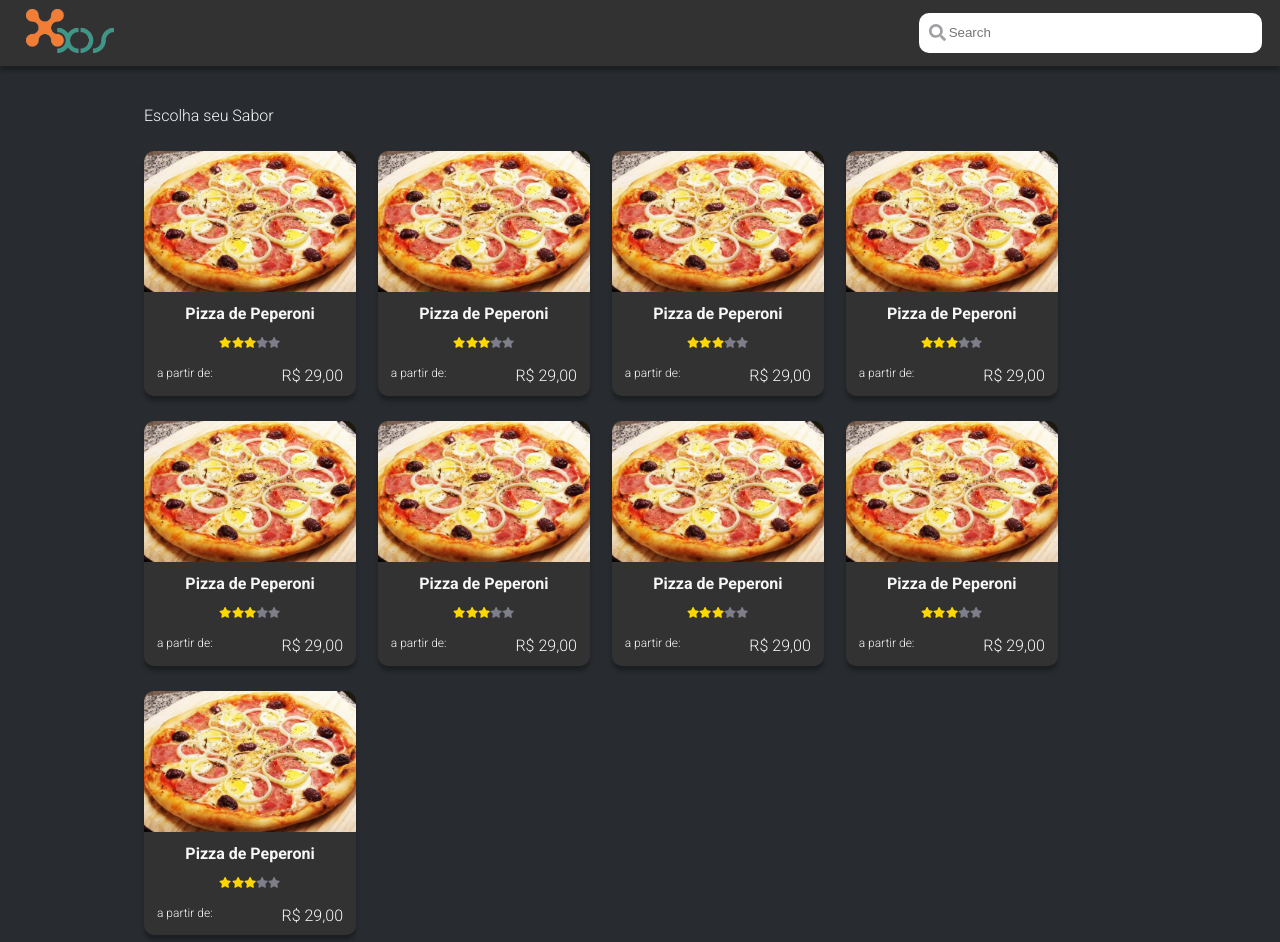
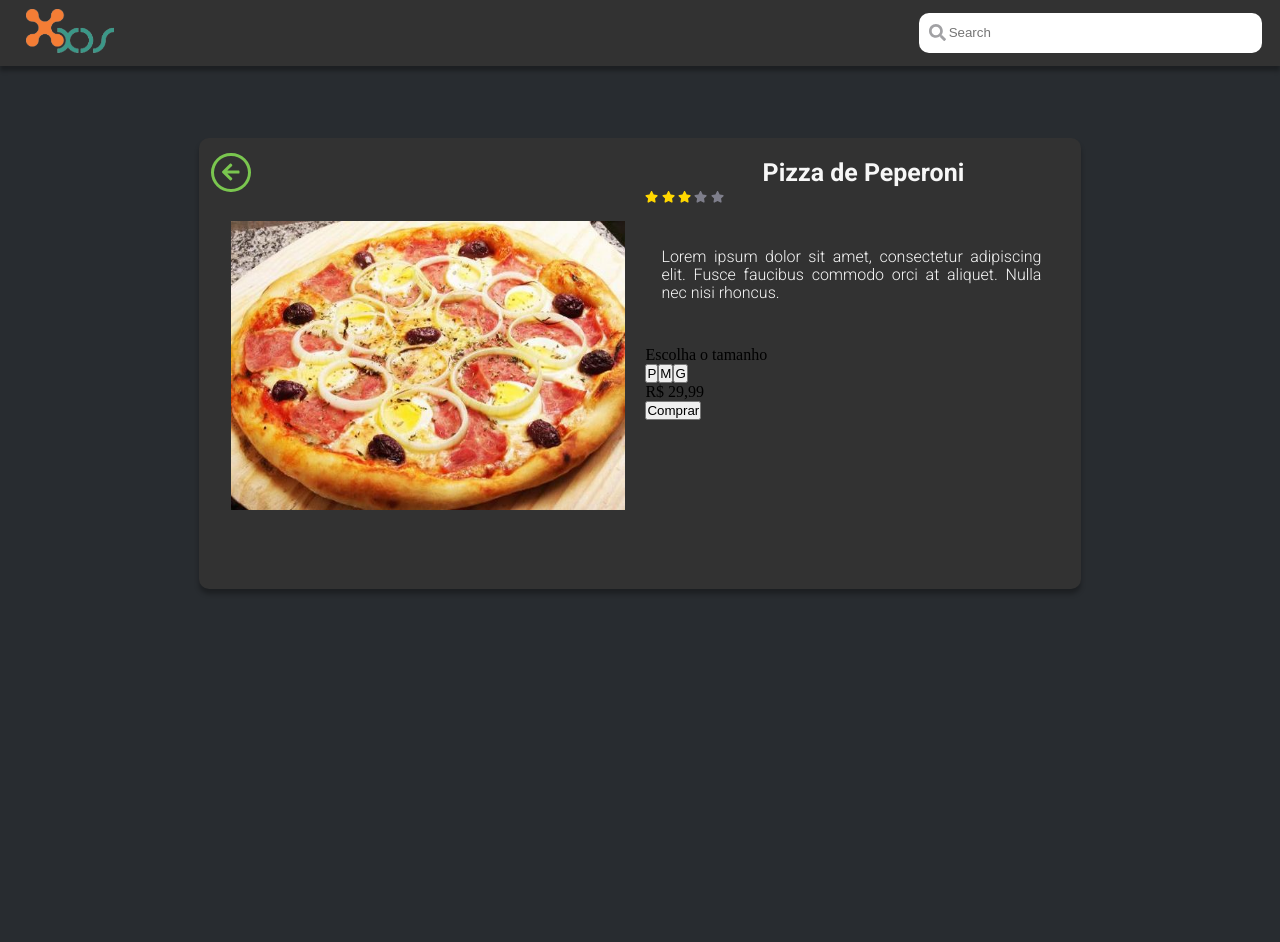
Before and after one commit to viniciusBotelho625/Pizzaria-XDS, a React (Create React App) app: page / in a window 1280 px wide. After the commit the page ends 800 px from the top, so only its background shows below. Built offline with nearby package versions, Linux system fonts and the light colour scheme.

Commit message:
Tela Detalhe do Pedido

```diff
--- /dev/null
+++ b/src/components/CardDetail.tsx
@@ -0,0 +1,53 @@
+import React from 'react';
+import styles from '../styles/components/CardDetail.module.css';
+import { FontAwesomeIcon } from '@fortawesome/react-fontawesome'
+import { faArrowLeft } from '@fortawesome/free-solid-svg-icons'
+import { faStar } from '@fortawesome/free-solid-svg-icons'
+import pizzaImg from '../assets/pizza.jpg';
+
+export function CardDetail() {
+    return(
+        <div className={styles.CardDetail}>
+            <div className={styles.cardDetailImage}>
+                <button type="button">
+                    <span>
+                        <FontAwesomeIcon icon={faArrowLeft} />
+                    </span>
+                </button>
+                <figure>
+                    <img src={pizzaImg} alt="Imagem do pedido"/>
+                </figure>
+            </div>
+            <div className={styles.CardDetailInformation}>
+                <p className={styles.title}>Pizza de Peperoni</p>
+                <span>
+                    <FontAwesomeIcon icon={faStar}/>
+                </span>
+                <span>
+                    <FontAwesomeIcon icon={faStar}/>
+                </span>
+                <span>
+                    <FontAwesomeIcon icon={faStar}/>
+                </span>
+                <span>
+                    <FontAwesomeIcon icon={faStar}/>
+                </span>
+                <span>
+                    <FontAwesomeIcon icon={faStar}/>
+                </span>
+                <p className={styles.description}>Lorem ipsum dolor sit amet, consectetur adipiscing elit.
+                Fusce faucibus commodo orci at aliquet. Nulla nec nisi rhoncus.</p>
+                <div className={styles.orderSize}>
+                    <p>Escolha o tamanho</p>
+                    <button type="button">P</button>
+                    <button type="button">M</button>
+                    <button type="button">G</button>
+                </div>
+                <div className={styles.orderPrice}>
+                    <p>R$ 29,99</p>
+                </div>
+                <button type="submit">Comprar</button>
+            </div>
+        </div>
+    );
+}
--- /dev/null
+++ b/src/pages/detail.tsx
@@ -0,0 +1,12 @@
+import React from 'react';
+import { SideBar } from '../components/SideBar';
+import { CardDetail } from '../components/CardDetail';
+
+export default function Detail() {
+    return(
+        <div>
+            <SideBar />
+            <CardDetail />
+        </div>
+    );
+}
--- a/src/routes.tsx
+++ b/src/routes.tsx
@@ -3,12 +3,14 @@ import {  BrowserRouter, Route } from 'react-router-dom';
 
 import List from './pages/list';
 import Logon from './pages/login';
+import Detail from './pages/detail';
 
 function Routes() {
     return(
         <BrowserRouter>
-            <Route path="/menu" component={Logon}/>
-            <Route path="/" exact component={List}/>
+            <Route path="/sdhb" component={Logon}/>
+            <Route path="/as" component={List}/>
+            <Route path="/" exact component={Detail}/>
         </BrowserRouter>
     );
 }
--- /dev/null
+++ b/src/styles/components/CardDetail.module.css
@@ -0,0 +1,70 @@
+.CardDetail {
+    background-color: var(--graphite);
+    width: 55.18rem;
+    height: 28.18rem;
+    margin: 4.5rem auto;
+    border-radius: 10px;
+    box-shadow: 0px 5px 5px 0px rgba(0, 0, 0, 0.3);
+    display: flex;
+}
+
+.cardDetailImage button {
+    background-color: transparent;
+    border: 3px solid var(--green);
+    width: 2.5rem;
+    padding: 0.33rem;
+    border-radius: 50%;
+    outline: none;
+    cursor: pointer;
+    margin: 0.93rem 0rem 0.40rem 0.75rem ;
+}
+
+.cardDetailImage button:hover {
+    border: 3px solid var(--white);
+    transition: 0.6s;
+    opacity: 0.6;
+}
+
+.cardDetailImage button span {
+    color: var(--green);
+    font-size: 20px;
+}
+
+.cardDetailImage figure img {
+    width: 27.93rem;
+    height: 19.43rem;
+    padding: 1.37rem 1.25rem 0rem 2rem ;
+}
+
+.CardDetailInformation .title {
+    color: var(--white);
+    font-weight: bold;
+    font-family: roboto;
+    font-size: 1.56rem;
+    text-align: center;
+    margin-top: 1.25rem;
+}
+
+.CardDetailInformation span {
+    font-size: 0.73rem;
+    color: var(--gray);
+    margin-right: 0.2rem;
+}
+
+.CardDetailInformation span:active, span:hover {
+    color: gold;
+}
+
+.CardDetailInformation span:nth-child(-n+4) {
+    color: gold;
+}
+
+.CardDetailInformation .description {
+    font-family: roboto;
+    color: var(--white);
+    font-weight: 400;
+    font-size: 1rem;
+    line-height: 1.12rem;
+    text-align: justify;
+    margin: 2.68rem 2.5rem 2.75rem 1rem;
+}
```
